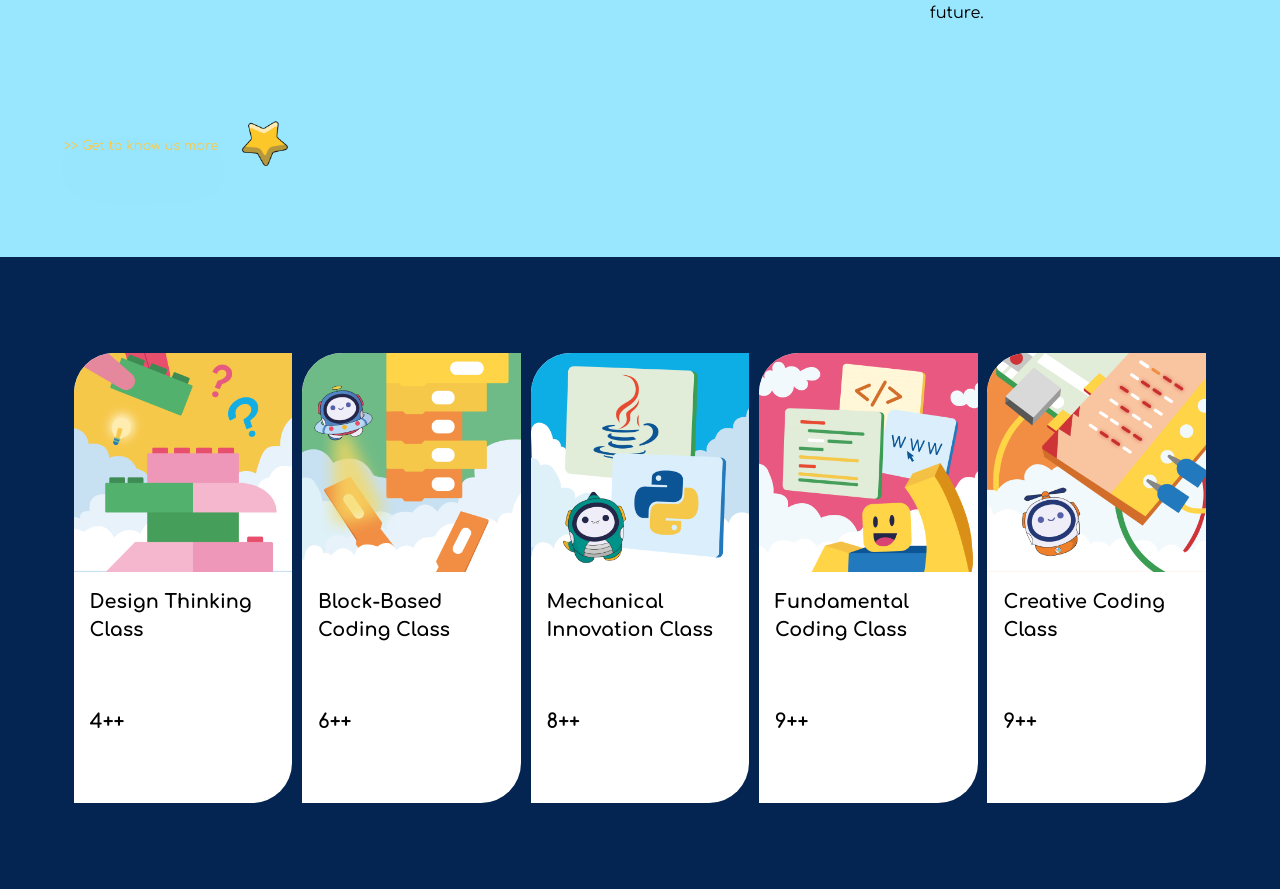
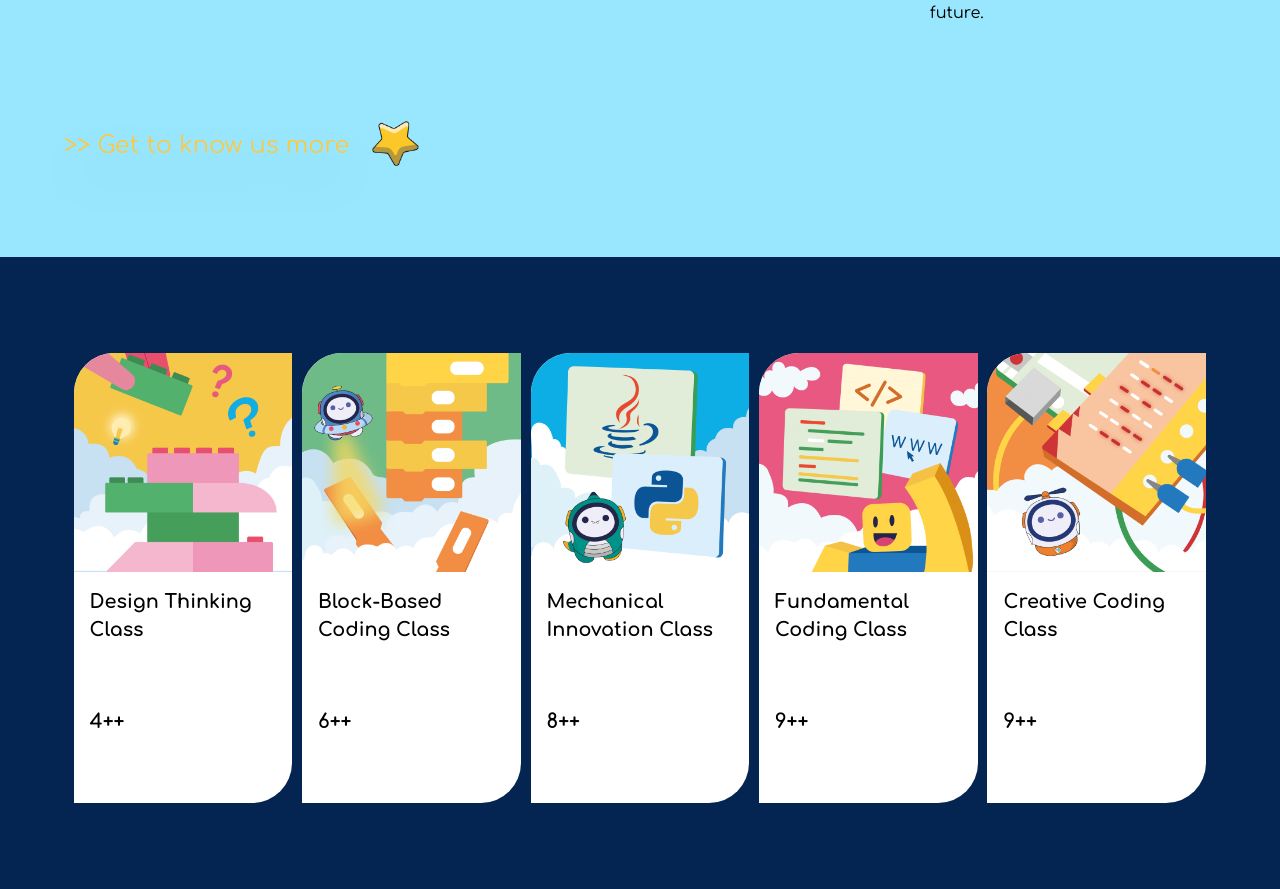
Before and after one commit to Rakyun/codewebsite, a React (Vite) app: page / in a window 1280 px wide. Shown: the part 1367-2256 px from the top of the page. Built offline with nearby package versions, Linux system fonts and the light colour scheme.

Commit message:
Bug fixes

```diff
--- a/src/components/Layer2.jsx
+++ b/src/components/Layer2.jsx
@@ -50,7 +50,7 @@ const Layer2 = () => {
           </div>
         </div>
         <div className="flex w-[90%] items-center justify-center md:justify-normal  ">
-          <a className="bold font-comfortaa  text-2xl text-[13px] text-[#F7C94B] drop-shadow-2xl">
+          <a className="bold font-comfortaa text-2xl  text-[#F7C94B] drop-shadow-2xl">
             >> Get to know us more
           </a>
           <img src={star} alt="flag" className="w-[8%]" />
--- a/src/components/Layer3.jsx
+++ b/src/components/Layer3.jsx
@@ -34,7 +34,7 @@ const Layer3 = () => {
     >
       <img src={course.image} className="rounded-tl-[40px]" />
       <div className="p-4 ">
-        <p className="mb-10 h-[2px] text-xl font-bold md:h-[80px] md:text-[1.5vw]">
+        <p className="mb-10 h-[30px] text-xl font-bold md:h-[80px] md:text-[1.5vw]">
           {course.courseName}
         </p>
         <p className=" text-xl font-bold">{course.age}</p>
@@ -47,7 +47,7 @@ const Layer3 = () => {
       <div className="m-auto mb-14 flex w-[90%] flex-col items-center justify-evenly bg-transparent md:flex-row">
         {coursesBox}
       </div>
-      <button className="font-comfortaa bold w-[300px]  rounded-[50px] bg-[#F7C94B] p-2 text-white drop-shadow-lg transition duration-500 hover:scale-110 hover:bg-[#EA5880] active:duration-0 active:opacity-80 md:p-4">
+      <button className="font-comfortaa bold w-[300px]  rounded-[50px] bg-[#F7C94B] p-2 text-white drop-shadow-lg transition duration-500 hover:scale-110 hover:bg-[#EA5880] active:opacity-80 active:duration-0 md:p-4">
         More on our Courses
       </button>
     </div>
```
